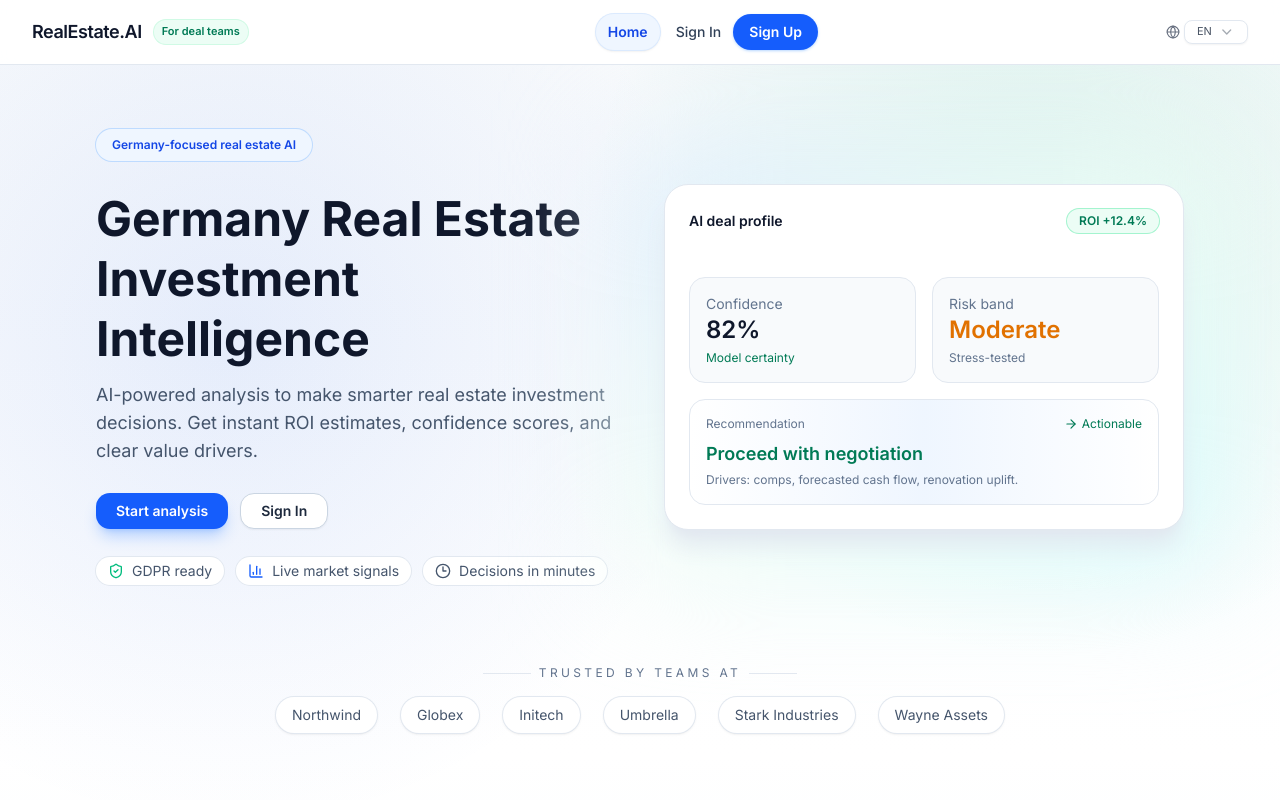
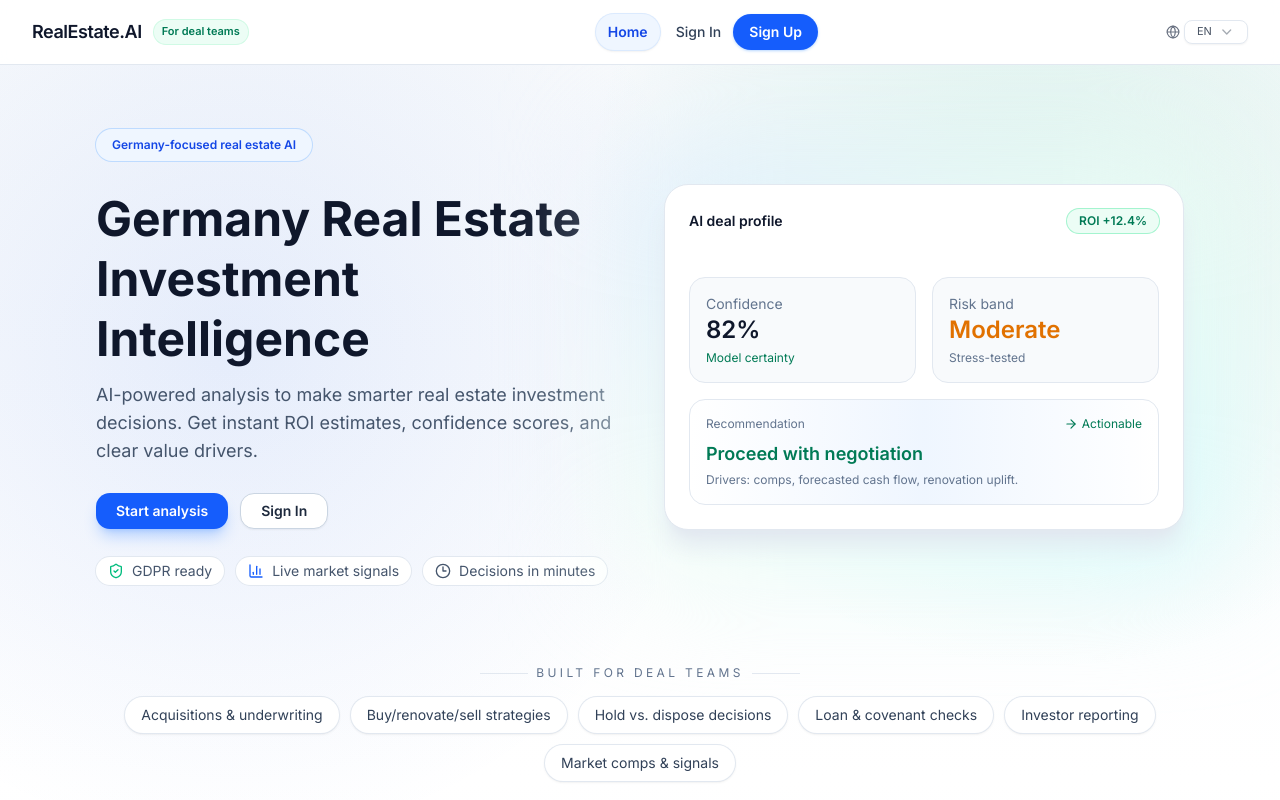
Before and after one commit to mohamedaziztemimi/germany-real-estate-analyzer, a Next.js app: page / in a window 1280 px wide. Shown: the top 800 px of the page. Built offline with nearby package versions, Linux system fonts and the light colour scheme; no server answers.

Commit message:
updata homepage

```diff
--- a/components/HomeLanding.tsx
+++ b/components/HomeLanding.tsx
@@ -116,17 +116,24 @@ export function HomeLanding() {
           </div>
         </section>
 
-        {/* Trust logos */}
+        {/* Use cases */}
         <section className="relative space-y-4">
           <div className="flex items-center justify-center gap-2 text-xs uppercase tracking-[0.28em] text-slate-500">
             <span className="h-px w-12 bg-slate-200" aria-hidden="true" />
-            Trusted by teams at
+            Built for deal teams
             <span className="h-px w-12 bg-slate-200" aria-hidden="true" />
           </div>
-          <div className="flex flex-wrap justify-center gap-6 text-slate-600 text-sm">
-            {["Northwind", "Globex", "Initech", "Umbrella", "Stark Industries", "Wayne Assets"].map((brand) => (
-              <span key={brand} className="rounded-full bg-white px-4 py-2 ring-1 ring-slate-200 shadow-sm">
-                {brand}
+          <div className="flex flex-wrap justify-center gap-3 text-slate-700 text-sm">
+            {[
+              "Acquisitions & underwriting",
+              "Buy/renovate/sell strategies",
+              "Hold vs. dispose decisions",
+              "Loan & covenant checks",
+              "Investor reporting",
+              "Market comps & signals",
+            ].map((label) => (
+              <span key={label} className="rounded-full bg-white px-4 py-2 ring-1 ring-slate-200 shadow-sm">
+                {label}
               </span>
             ))}
           </div>
```
